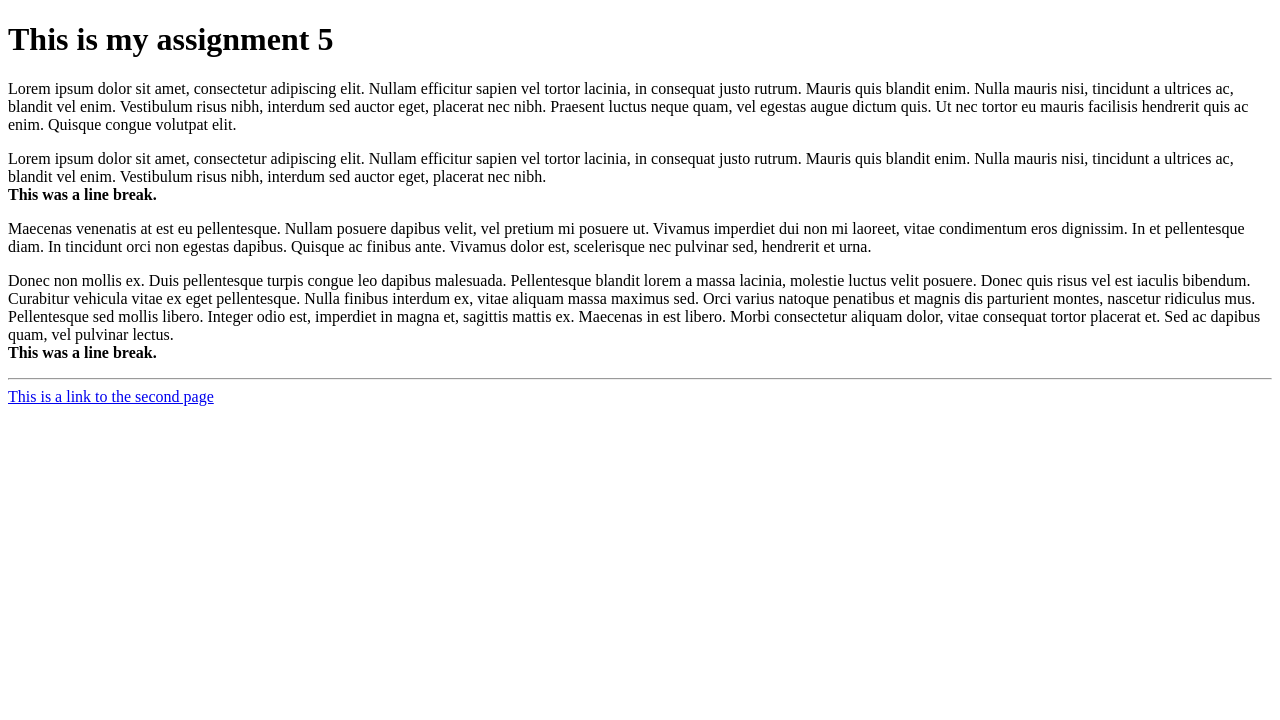
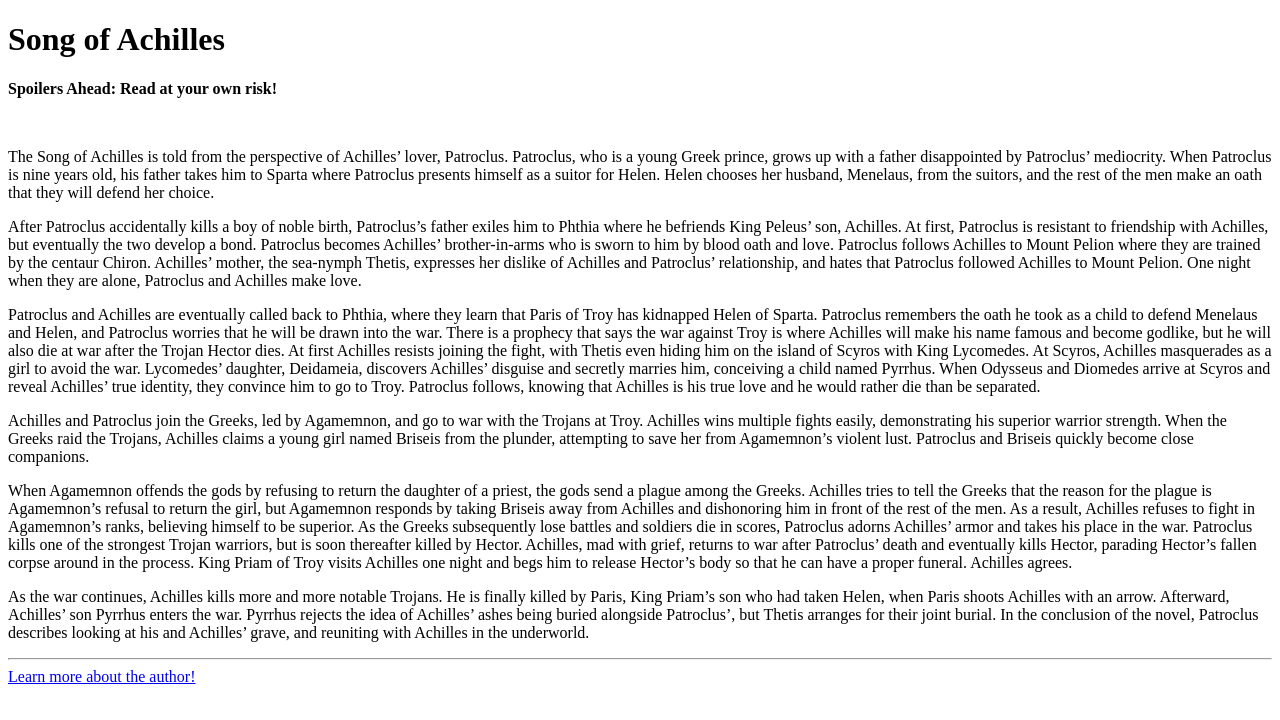
Before and after one commit to SierraHayward/WebDesignHomework, a plain HTML site: page assignment-05/pages/index.html in a window 1280 px wide. Drawn offline with Linux system fonts and the light colour scheme.

Commit message:
updated assignment-05

```diff
--- a/assignment-05/pages/index.html
+++ b/assignment-05/pages/index.html
@@ -3,26 +3,28 @@
 
     <head>
             <h1>
-                This is my assignment 5
+                Song of Achilles
             </h1>
     </head>
 
     <body>
-        <p>Lorem ipsum dolor sit amet, consectetur adipiscing elit. Nullam efficitur sapien vel tortor lacinia, in consequat justo rutrum. Mauris quis blandit enim. Nulla mauris nisi, tincidunt a ultrices ac, blandit vel enim. Vestibulum risus nibh, interdum sed auctor eget, placerat nec nibh. Praesent luctus neque quam, vel egestas augue dictum quis. Ut nec tortor eu mauris facilisis hendrerit quis ac enim. Quisque congue volutpat elit.</p>
+        <p><b>Spoilers Ahead: Read at your own risk!</b></p>
+        <br />
+        <p>The Song of Achilles is told from the perspective of Achilles’ lover, Patroclus. Patroclus, who is a young Greek prince, grows up with a father disappointed by Patroclus’ mediocrity. When Patroclus is nine years old, his father takes him to Sparta where Patroclus presents himself as a suitor for Helen. Helen chooses her husband, Menelaus, from the suitors, and the rest of the men make an oath that they will defend her choice.
 
-        <p>Lorem ipsum dolor sit amet, consectetur adipiscing elit. Nullam efficitur sapien vel tortor lacinia, in consequat justo rutrum. Mauris quis blandit enim. Nulla mauris nisi, tincidunt a ultrices ac, blandit vel enim. Vestibulum risus nibh, interdum sed auctor eget, placerat nec nibh.
-        <br />
-        <b>This was a line break.</b></p>
+        <p>After Patroclus accidentally kills a boy of noble birth, Patroclus’s father exiles him to Phthia where he befriends King Peleus’ son, Achilles. At first, Patroclus is resistant to friendship with Achilles, but eventually the two develop a bond. Patroclus becomes Achilles’ brother-in-arms who is sworn to him by blood oath and love. Patroclus follows Achilles to Mount Pelion where they are trained by the centaur Chiron. Achilles’ mother, the sea-nymph Thetis, expresses her dislike of Achilles and Patroclus’ relationship, and hates that Patroclus followed Achilles to Mount Pelion. One night when they are alone, Patroclus and Achilles make love.</p>
 
-        <p>Maecenas venenatis at est eu pellentesque. Nullam posuere dapibus velit, vel pretium mi posuere ut. Vivamus imperdiet dui non mi laoreet, vitae condimentum eros dignissim. In et pellentesque diam. In tincidunt orci non egestas dapibus. Quisque ac finibus ante. Vivamus dolor est, scelerisque nec pulvinar sed, hendrerit et urna.</p>
+        <p>Patroclus and Achilles are eventually called back to Phthia, where they learn that Paris of Troy has kidnapped Helen of Sparta. Patroclus remembers the oath he took as a child to defend Menelaus and Helen, and Patroclus worries that he will be drawn into the war. There is a prophecy that says the war against Troy is where Achilles will make his name famous and become godlike, but he will also die at war after the Trojan Hector dies. At first Achilles resists joining the fight, with Thetis even hiding him on the island of Scyros with King Lycomedes. At Scyros, Achilles masquerades as a girl to avoid the war. Lycomedes’ daughter, Deidameia, discovers Achilles’ disguise and secretly marries him, conceiving a child named Pyrrhus. When Odysseus and Diomedes arrive at Scyros and reveal Achilles’ true identity, they convince him to go to Troy. Patroclus follows, knowing that Achilles is his true love and he would rather die than be separated.</p>
 
-        <p>Donec non mollis ex. Duis pellentesque turpis congue leo dapibus malesuada. Pellentesque blandit lorem a massa lacinia, molestie luctus velit posuere. Donec quis risus vel est iaculis bibendum. Curabitur vehicula vitae ex eget pellentesque. Nulla finibus interdum ex, vitae aliquam massa maximus sed. Orci varius natoque penatibus et magnis dis parturient montes, nascetur ridiculus mus. Pellentesque sed mollis libero. Integer odio est, imperdiet in magna et, sagittis mattis ex. Maecenas in est libero. Morbi consectetur aliquam dolor, vitae consequat tortor placerat et. Sed ac dapibus quam, vel pulvinar lectus.
-        <br />
-        <b>This was a line break.</b></p>
+        <p>Achilles and Patroclus join the Greeks, led by Agamemnon, and go to war with the Trojans at Troy. Achilles wins multiple fights easily, demonstrating his superior warrior strength. When the Greeks raid the Trojans, Achilles claims a young girl named Briseis from the plunder, attempting to save her from Agamemnon’s violent lust. Patroclus and Briseis quickly become close companions.</p>
+
+        <p>When Agamemnon offends the gods by refusing to return the daughter of a priest, the gods send a plague among the Greeks. Achilles tries to tell the Greeks that the reason for the plague is Agamemnon’s refusal to return the girl, but Agamemnon responds by taking Briseis away from Achilles and dishonoring him in front of the rest of the men. As a result, Achilles refuses to fight in Agamemnon’s ranks, believing himself to be superior. As the Greeks subsequently lose battles and soldiers die in scores, Patroclus adorns Achilles’ armor and takes his place in the war. Patroclus kills one of the strongest Trojan warriors, but is soon thereafter killed by Hector. Achilles, mad with grief, returns to war after Patroclus’ death and eventually kills Hector, parading Hector’s fallen corpse around in the process. King Priam of Troy visits Achilles one night and begs him to release Hector’s body so that he can have a proper funeral. Achilles agrees.</p>
+
+        <p>As the war continues, Achilles kills more and more notable Trojans. He is finally killed by Paris, King Priam’s son who had taken Helen, when Paris shoots Achilles with an arrow. Afterward, Achilles’ son Pyrrhus enters the war. Pyrrhus rejects the idea of Achilles’ ashes being buried alongside Patroclus’, but Thetis arranges for their joint burial. In the conclusion of the novel, Patroclus describes looking at his and Achilles’ grave, and reuniting with Achilles in the underworld.</p>
 
         <hr />
 
-        <a href="./page2.html">This is a link to the second page</a>
+        <a href="./page2.html">Learn more about the author!</a>
     </body>
 
 </html>
```
Also changed, not shown: assignment-05/pages/page2.html (+10 -2 lines), assignment-05/images/Madeline-Miller-Event.jpg (added).
